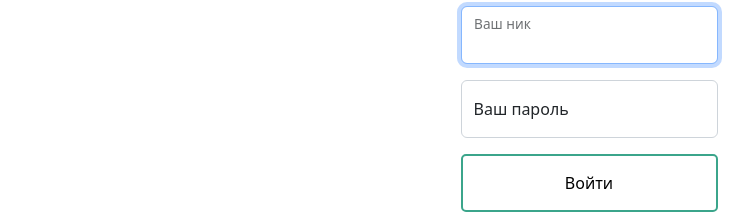
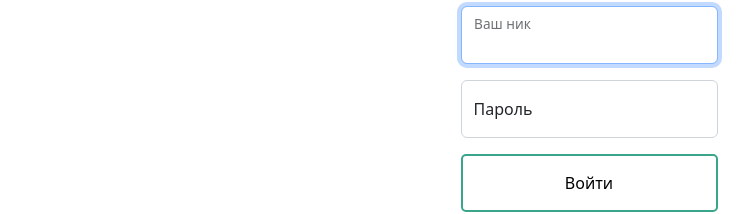
Before and after one commit to asenka0301/frontend-bootcamp-project-12, a React (Create React App) app in the folder frontend/: page /login in a window 1280 px wide. Shown: the part 422-636 px from the top of the page, without its empty margins (51-804 px from the left). Built offline with nearby package versions, Linux system fonts and the light colour scheme; no server answers.

Commit message:
fix translate of password

```diff
--- a/frontend/src/locales/ru.js
+++ b/frontend/src/locales/ru.js
@@ -4,7 +4,7 @@ export default {
     logOut: 'Выйти',
     nickname: 'Ваш ник',
     username: 'Имя пользователя',
-    password: 'Ваш пароль',
+    password: 'Пароль',
     logInFailed: 'Неверные имя пользователя или пароль',
     noAccount: 'Нет аккаунта ',
     signUp: 'Регистрация',
```
